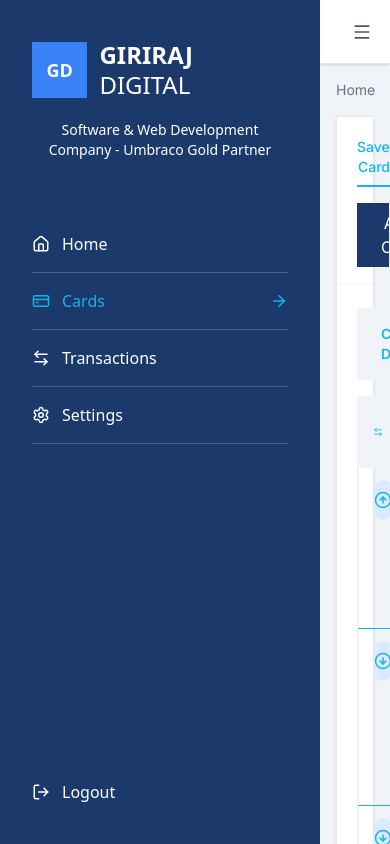
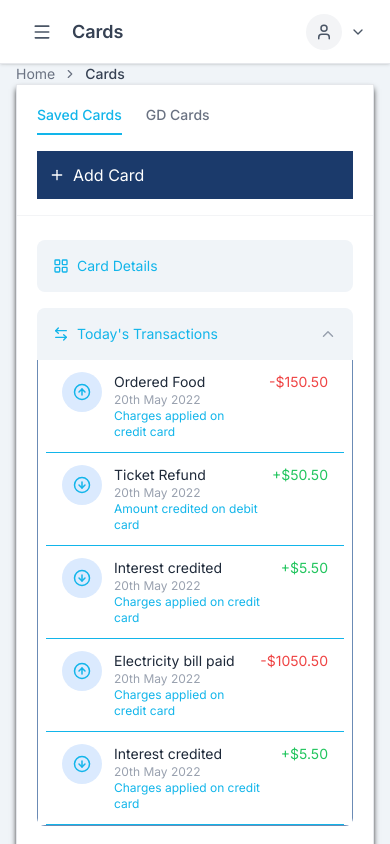
Before and after one commit to Hiralhk14/my-card-app, a Next.js app: page /cards in a window 390 px wide. Built offline with nearby package versions, Linux system fonts and the light colour scheme.

Commit message:
fix : fix UI issues and add responsive media queries

```diff
--- a/src/assets/scss/globals.scss
+++ b/src/assets/scss/globals.scss
@@ -14,103 +14,110 @@
     background-color: var(--background);
     color: var(--foreground);
     min-height: 100vh;
-    font-family: Arial, Helvetica, sans-serif;
+    font-family: 'Inter', -apple-system, BlinkMacSystemFont, 'Segoe UI', sans-serif;
     -webkit-font-smoothing: antialiased;
     -moz-osx-font-smoothing: grayscale;
   }
 }
 
 @layer utilities {
-  .bg-primary {
-    background-color: #1b3a6b;
+  .bg-primary { background-color: #1b3a6b; }
+  .bg-primary-dark { background-color: #0f2447; }
+  .bg-secondary { background-color: #3b82f6; }
+  .bg-secondary-light { background-color: #dbeafe; }
+  .bg-sidebar { background-color: #1b3a6b; }
+  .bg-card-dark { background-color: #1b3a6b; }
+  .bg-card-disabled { background-color: #6b8bb5; }
+  .bg-action-gpay { background-color: #7c3aed; }
+  .bg-background { background-color: #f0f4f8; }
+  .border-background { border-color: #6b8bb5; }
+  .bg-danger { background-color: #ef4444; }
+  .bg-success { background-color: #22c55e; }
+  .text-success { color: #22c55e; }
+  .text-danger { color: #ef4444; }
+  .text-foreground { color: #171717; }
+  .bg-accent { background-color: #12b5ea; }
+  .border-accent { border-color: #12b5ea; }
+  .text-accent { color: #12b5ea; }
+  .text-primary { color: #1b3a6b; }
+  .text-secondary { color: #3b82f6; }
+  .border-secondary { border-color: #3b82f6; }
+  .bg-footer { background-color: #7FA6B8; }
+
+  .rounded-card { border-radius: 8px; }
+  .shadow-card { box-shadow: 0 4px 6px -1px black; }
+  .transition-smooth { transition: all 0.3s ease; }
 }
 
-  .bg-primary-dark {
-    background-color: #0f2447;
+// media queries
+@media (max-width: 640px) {
+  .container {
+    padding: 0 1rem;
   }
 
-  .bg-secondary {
-    background-color: #3b82f6;
+  .card-grid {
+    grid-template-columns: 1fr;
+    gap: 1rem;
   }
 
-  .bg-secondary-light {
-    background-color: #dbeafe;
+  .sidebar {
+    position: fixed;
+    left: -100%;
+    width: 80%;
+    height: 100vh;
+    transition: left 0.3s ease;
+    z-index: 50;
   }
 
-  .bg-sidebar {
-    background-color: #1b3a6b;
-  }
-  .bg-card-dark {
-    background-color: #1b3a6b;
-  }
-  .bg-card-locked {
-    background-color: #6b8bb5;
-  }
-  .bg-card-disabled {
-    background-color: #6b8bb5;
-  }
-  .bg-action-primary {
-    background-color: #0f2447;
-  }
-  .bg-action-default {
-    background-color: #0f2447;
-  }
-  .bg-action-gpay {
-    background-color: #7c3aed;
+  .sidebar.open {
+    left: 0;
   }
 
-  .bg-background {
-    background-color: #f0f4f8;
+  .main-content {
+    margin-left: 0;
   }
 
-  .border-background {
-    border-color: #f0f4f8;
+  .card-carousel {
+    flex-direction: column;
   }
 
-  .bg-danger {
-    background-color: #ef4444;
+  .btn-responsive {
+    width: 100%;
+    padding: 0.75rem;
+  }
 }
 
-  .bg-success {
-    background-color: #22c55e;
+@media (min-width: 641px) and (max-width: 1024px) {
+  .card-grid {
+    grid-template-columns: repeat(2, 1fr);
+    gap: 1.5rem;
   }
 
-  .text-success {
-    color: #22c55e;
+  .sidebar {
+    width: 240px;
   }
 
-  .text-danger {
-    color: #ef4444;
+  .main-content {
+    margin-left: 240px;
   }
-  .text-foreground {
-    color: #171717;
 }
 
-  .bg-accent {
-    background-color: #12b5ea;
-  }
-  .border-accent {
-    border-color: #12b5ea;
+@media (min-width: 1025px) {
+  .card-grid {
+    grid-template-columns: repeat(3, 1fr);
+    gap: 2rem;
   }
 
-  .text-accent {
-    color: #12b5ea;
+  .sidebar {
+    width: 280px;
   }
 
-  .text-primary {
-    color: #1b3a6b;
+  .main-content {
+    margin-left: 280px;
   }
 
-  .text-secondary {
-    color: #3b82f6;
+  .container {
+    max-width: 1200px;
+    margin: 0 auto;
   }
-
-  .border-secondary {
-    border-color: #3b82f6;
 }
-
-  .bg-footer {
-    background-color: #7FA6B8;
-  }
-
-}
--- a/src/shared/components/cards/cardActions/index.tsx
+++ b/src/shared/components/cards/cardActions/index.tsx
@@ -60,10 +60,9 @@ const CardActions = ({
               : false
           }
           className={clsx(
-            "flex flex-col items-center gap-2",
+            "flex flex-col items-center gap-2 cursor-pointer",
             action?.label === "Set As Default" &&
-            isDefaultDisabled &&
-            "opacity-50"
+            isDefaultDisabled && "opacity-50"
           )}
         >
           <div
--- a/src/shared/components/cards/page.tsx
+++ b/src/shared/components/cards/page.tsx
@@ -19,7 +19,7 @@ const CardsPage: React.FC = () => {
 
   return (
     <div className="flex flex-col flex-1">
-      <div className="px-4 sm:px-6 py-4">
+      <div className="container p-4">
         <div className="flex items-center gap-2 text-sm text-gray-500">
           <span>Home</span>
           <ChevronRight size={14} />
@@ -27,8 +27,8 @@ const CardsPage: React.FC = () => {
         </div>
       </div>
 
-      <div className="px-4 sm:px-6 pb-8 flex-1">
-        <div className="bg-white border border-gray-200 shadow-sm">
+      <div className="container pb-8 flex-1">
+        <div className="bg-white border border-gray-200 shadow-card">
           <div className="px-5 pt-5 flex flex-col sm:flex-row sm:items-center sm:justify-between gap-4">
             <div className="flex gap-6">
               <button className="pb-2 text-sm font-medium border-b-2 border-primary text-accent">
@@ -42,7 +42,7 @@ const CardsPage: React.FC = () => {
 
             <Button
               variant="primary"
-              className="flex items-center gap-2"
+              className="btn-responsive flex items-center gap-2 cursor-pointer"
               onClick={() => setIsModalOpen(true)}
             >
               <Plus size={16} />
@@ -51,10 +51,10 @@ const CardsPage: React.FC = () => {
           </div>
 
           <div className="border-t border-gray-100 mt-4" />
-          <div className="flex flex-col xl:flex-row gap-6 px-5 py-6">
-            <div className="w-full xl:w-80 shrink-0">
-              <div className="bg-background p-4 mb-4">
-                <div className="flex items-center gap-2 text-accent font-semibold text-sm">
+          <div className="flex flex-col lg:flex-row gap-6 px-5 py-6">
+            <div className="w-full lg:w-100 shrink-0">
+              <div className="bg-background p-4 mb-4 rounded-card">
+                <div className="flex items-center gap-2 text-accent text-sm">
                   <LayoutGrid size={16} />
                   Card Details
                 </div>
--- a/src/shared/components/cards/transactions/index.tsx
+++ b/src/shared/components/cards/transactions/index.tsx
@@ -5,7 +5,7 @@ import { TRANSACTIONS } from "@/shared/data/transcations";
 
 const TransactionsList = () => {
   return (
-    <div className="bg-white">
+    <div className="bg-white rounded-card overflow-hidden">
       <div className="bg-background flex items-center justify-between p-4">
         <div className="flex items-center gap-2 text-accent text-sm">
           <ArrowLeftRight size={16} />
@@ -20,7 +20,7 @@ const TransactionsList = () => {
         {TRANSACTIONS?.map((transaction) => (
           <div
             key={transaction?.id}
-            className="flex items-start gap-3 px-4 py-3 border-b border-accent"
+            className="flex items-start gap-3 mx-2 px-4 py-3 border-b border-accent"
           >
             <div className="w-10 h-10 rounded-full bg-secondary-light flex items-center justify-center">
               {transaction?.type === "debit" ? (
--- a/src/shared/components/footer/index.tsx
+++ b/src/shared/components/footer/index.tsx
@@ -2,7 +2,7 @@ import React from "react";
 
 export default function Footer() {
   return (
-    <footer className="shrink-0 bg-">
+    <footer className="shrink-0 bg-footer">
       <div className="h-10 flex items-center justify-center px-6">
         <p className="text-xs text-white/90">
           © 2022 GIRIRAJ DIGITAL All Rights Reserved
--- a/src/shared/components/sidebar/index.tsx
+++ b/src/shared/components/sidebar/index.tsx
@@ -18,7 +18,7 @@ const Sidebar: React.FC = () => {
   const pathname = usePathname();
 
   return (
-    <aside className="w-80 h-screen bg-primary flex flex-col px-8 py-10 font-sans">
+    <aside className="sidebar h-screen bg-sidebar flex flex-col px-8 py-10 font-sans">
       <div className="mb-14">
         <div className="flex items-center gap-3 mb-5">
           <div className="w-14 h-14 bg-secondary flex items-center justify-center">
@@ -26,7 +26,7 @@ const Sidebar: React.FC = () => {
           </div>
 
           <div>
-            <h1 className="text-white text-2xl font-semibold leading-tight">
+            <h1 className="text-white text-xl font-semibold leading-tight">
               GIRIRAJ <span className="font-light">DIGITAL</span>
             </h1>
           </div>
@@ -47,7 +47,7 @@ const Sidebar: React.FC = () => {
             <div key={item?.href} className="border-b border-white/20">
               <Link
                 href={item?.href}
-                className={`flex items-center py-4 text-md font-medium
+                className={`flex items-center py-4 text-sm font-medium
                           ${isActive ? "text-accent" : "text-white"}`}
               >
                 <div className="flex items-center gap-3">
--- a/src/shared/ui/input/index.tsx
+++ b/src/shared/ui/input/index.tsx
@@ -17,7 +17,7 @@ const Input = forwardRef<HTMLInputElement, InputProps>(
           <input id={id}
             ref={ref}
             className={clsx(
-              "w-full border px-3 py-2 text-sm",
+              "w-full border px-3 py-2 text-sm bg-white",
               error ? "border-danger" : "border-gray-300",
               rightIcon && "pr-10",
               className
--- a/tailwind.config.ts
+++ b/tailwind.config.ts
@@ -12,7 +12,6 @@ const config: Config = {
       colors: {
         primary: {
           DEFAULT: "#1B3A6B",
-          light: '#2563EB',
           dark: '#0F2447',
         },
         secondary: {
@@ -22,9 +21,7 @@ const config: Config = {
         success: '#22C55E',
         danger: '#EF4444',
         background: '#F0F4F8',
-      },
-      accent: {
-        DEFAULT: "#12B5EA",
+        accent: "#12B5EA",
       },
       fontFamily: {
         sans: ['Inter', 'sans-serif'],
@@ -33,11 +30,18 @@ const config: Config = {
         xs: ['9px', '12px'],
         sm: ['10px', '14px'],
         base: ['12px', '18px'],
-        md: ['14px', '20px'],
         lg: ['16px', '24px'],
         xl: ['18px', '26px'],
-        '2xl': ['20px', '30px'],
-        '3xl': ['24px', '36px'],
+      },
+      spacing: {
+        '18': '4.5rem',
+        '88': '22rem',
+      },
+      borderRadius: {
+        'card': '12px',
+      },
+      boxShadow: {
+        'card': '0 4px 6px -1px black',
       },
     },
   },
```
Also changed, not shown: src/shared/components/cards/addCard/index.tsx (+3 -8 lines). Lines whose indentation alone changed are shown as unchanged.
